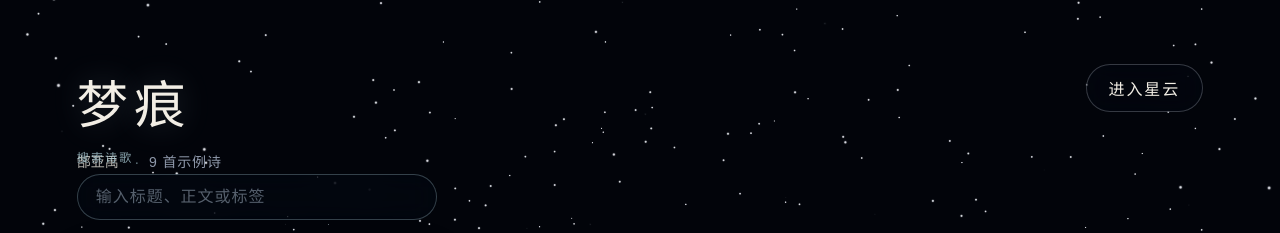
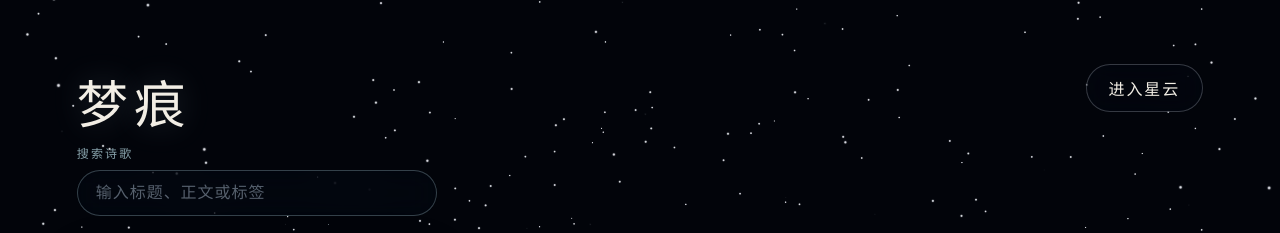
Before and after one commit to Gao2612/Gaoyayu-shiyun, a Next.js app: page / in a window 1280 px wide. Shown: the top 233 px of the page. Built offline with nearby package versions, Linux system fonts and the light colour scheme.

Commit message:
移除首页副标题

```diff
--- a/app/globals.css
+++ b/app/globals.css
@@ -69,34 +69,6 @@ button {
   text-shadow: 0 0 34px rgba(183, 220, 230, 0.2);
 }
 
-.brand-meta {
-  display: flex;
-  align-items: center;
-  gap: 10px;
-  margin: 14px 0 0;
-  color: var(--muted);
-  font-size: 14px;
-  letter-spacing: 0.06em;
-  line-height: 1.45;
-  white-space: nowrap;
-}
-
-.brand-author {
-  display: inline-block;
-  min-width: 3.4em;
-  color: rgba(242, 238, 229, 0.72);
-  font-family:
-    "Microsoft YaHei UI",
-    "Noto Sans SC",
-    sans-serif;
-  letter-spacing: 0;
-}
-
-.brand-divider {
-  color: rgba(184, 220, 230, 0.55);
-  letter-spacing: 0;
-}
-
 .enter-button {
   position: absolute;
   top: clamp(34px, 5vw, 72px);
@@ -137,7 +109,7 @@ button {
 .poem-search {
   position: absolute;
   z-index: 3;
-  top: clamp(96px, 13vw, 148px);
+  top: clamp(104px, 12vw, 144px);
   left: clamp(24px, 6vw, 88px);
   width: min(360px, calc(100vw - 48px));
   color: rgba(245, 248, 255, 0.9);
@@ -259,7 +231,7 @@ button {
 .poem-filter-panel {
   position: absolute;
   z-index: 3;
-  top: clamp(184px, 23vw, 252px);
+  top: clamp(188px, 22vw, 248px);
   left: clamp(24px, 6vw, 88px);
   display: grid;
   width: min(360px, calc(100vw - 48px));
--- a/components/HomeExperience.tsx
+++ b/components/HomeExperience.tsx
@@ -118,13 +118,6 @@ export function HomeExperience(): React.ReactElement {
 
       <header className="brand">
         <h1>{PROJECT_PROFILE.name}</h1>
-        <p className="brand-meta">
-          <span className="brand-author">
-            {PROJECT_PROFILE.author}
-          </span>
-          <span aria-hidden="true" className="brand-divider">·</span>
-          <span>{POEMS.length} 首示例诗</span>
-        </p>
       </header>
 
       <button
```
